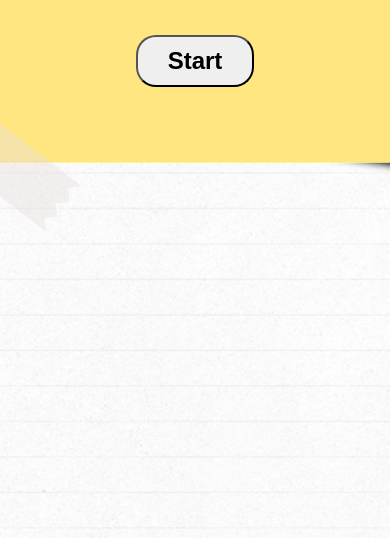
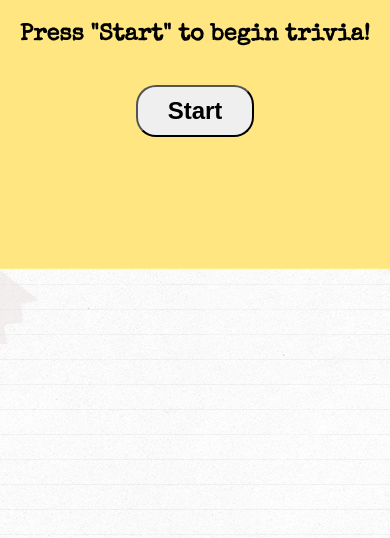
Before and after one commit to brandtkstrom/TriviaGame, a plain HTML site: page index.html in a window 390 px wide. Shown: the part 306-844 px from the top of the page. Drawn offline with nearby package versions, Linux system fonts and the light colour scheme.

Commit message:
update media queries

```diff
--- a/assets/css/style.css
+++ b/assets/css/style.css
@@ -134,11 +134,19 @@ button.submit {
         display: block;
         margin: 0 auto;
     }
+
+    #container {
+        padding-top: 50px;
+    }
+
+    body {
+        background-position-y: 250px;
+    }
 }
 
 @media screen and (max-width: 650px) {
     body {
-        background-size: 150%;
+        background-position-y: 180px;
         font-size: 18px;
         width: 100%;
         height: 100%;
```
